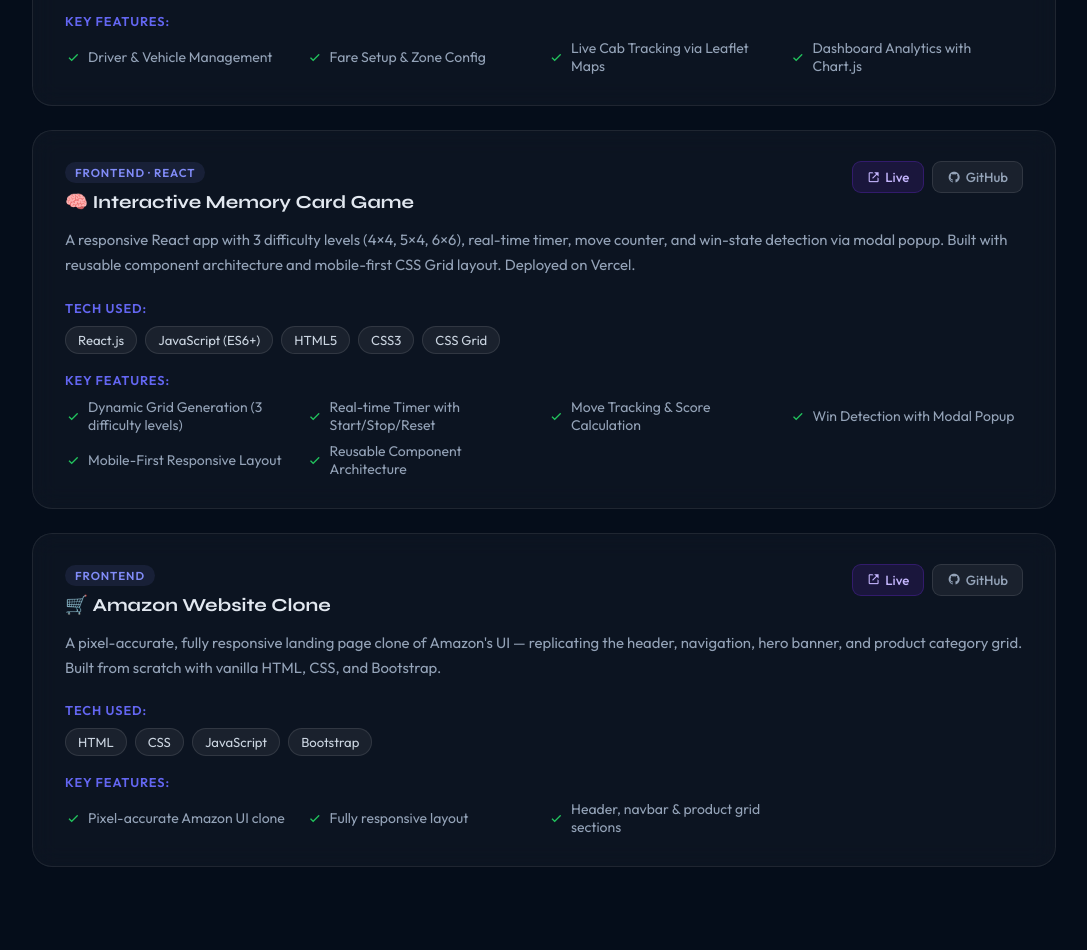
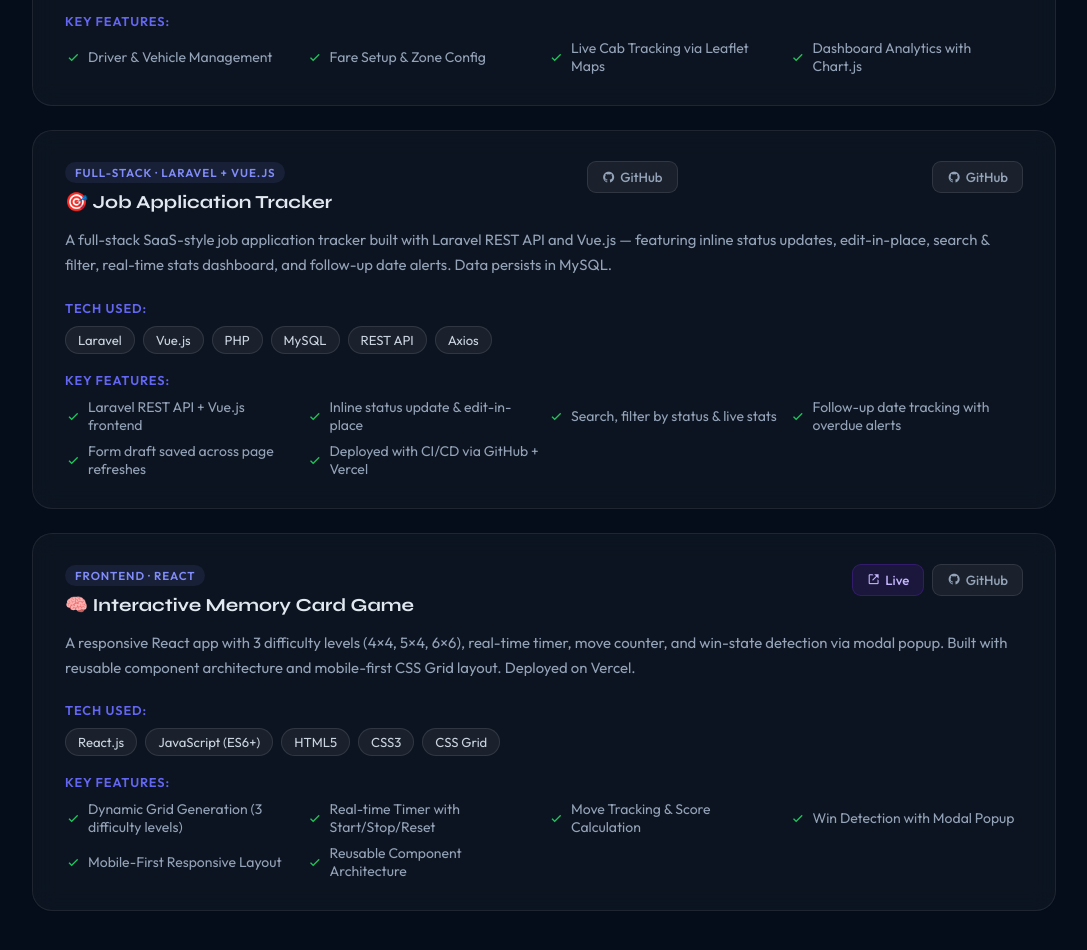
Before and after one commit to dev-rishitha/Portfolio, a plain HTML site: page index.html in a window 1280 px wide. Shown: the part 2620-3570 px from the top of the page, without its empty margins (96-1183 px from the left). Drawn offline with nearby package versions, Linux system fonts and the light colour scheme.

```diff
--- a/index.html
+++ b/index.html
@@ -236,7 +236,53 @@
       </div>
     </div>
 
-    <!-- PROJECT 2 — Memory Card Game -->
+    <!-- PROJECT 2 — Job Tracker -->
+    <div class="project-card reveal">
+      <div class="project-head">
+        <div>
+          <span class="project-tag-type">Full-Stack · Laravel + Vue.js</span>
+          <h4>🎯 Job Application Tracker</h4>
+        </div>
+        <div class="project-links">
+          <a class="proj-link-btn"
+             href="https://github.com/dev-rishitha"
+             target="_blank">
+            <i class='bx bxl-github'></i> GitHub
+          </a>
+        </div>
+        <div class="project-links">
+          <a class="proj-link-btn"
+             href="https://github.com/dev-rishitha"
+             target="_blank">
+            <i class='bx bxl-github'></i> GitHub
+          </a>
+        </div>
+      </div>
+
+      <p class="project-desc">
+        A full-stack SaaS-style job application tracker built with Laravel REST API
+        and Vue.js — featuring inline status updates, edit-in-place, search & filter,
+        real-time stats dashboard, and follow-up date alerts. Data persists in MySQL.
+      </p>
+
+      <p class="label">Tech Used:</p>
+      <div class="tags">
+        <span>Laravel</span><span>Vue.js</span><span>PHP</span>
+        <span>MySQL</span><span>REST API</span><span>Axios</span>
+      </div>
+
+      <p class="label">Key Features:</p>
+      <div class="features-grid">
+        <div class="feature-item"><i class='bx bx-check'></i> Laravel REST API + Vue.js frontend</div>
+        <div class="feature-item"><i class='bx bx-check'></i> Inline status update & edit-in-place</div>
+        <div class="feature-item"><i class='bx bx-check'></i> Search, filter by status & live stats</div>
+        <div class="feature-item"><i class='bx bx-check'></i> Follow-up date tracking with overdue alerts</div>
+        <div class="feature-item"><i class='bx bx-check'></i> Form draft saved across page refreshes</div>
+        <div class="feature-item"><i class='bx bx-check'></i> Deployed with CI/CD via GitHub + Vercel</div>
+      </div>
+    </div>
+
+    <!-- PROJECT 3 — Memory Card Game -->
     <div class="project-card reveal">
       <div class="project-head">
         <div>
@@ -277,46 +323,6 @@
         <div class="feature-item"><i class='bx bx-check'></i> Win Detection with Modal Popup</div>
         <div class="feature-item"><i class='bx bx-check'></i> Mobile-First Responsive Layout</div>
         <div class="feature-item"><i class='bx bx-check'></i> Reusable Component Architecture</div>
-      </div>
-    </div>
-
-    <!-- PROJECT 3 — Amazon Clone -->
-    <div class="project-card reveal">
-      <div class="project-head">
-        <div>
-          <span class="project-tag-type">Frontend</span>
-          <h4>🛒 Amazon Website Clone</h4>
-        </div>
-        <div class="project-links">
-          <a class="proj-link-btn live"
-             href="https://dev-rishitha.github.io/Amazon-Clone/"
-             target="_blank">
-            <i class='bx bx-link-external'></i> Live
-          </a>
-          <a class="proj-link-btn"
-             href="https://github.com/dev-rishitha"
-             target="_blank">
-            <i class='bx bxl-github'></i> GitHub
-          </a>
-        </div>
-      </div>
-
-      <p class="project-desc">
-        A pixel-accurate, fully responsive landing page clone of Amazon's UI —
-        replicating the header, navigation, hero banner, and product category grid.
-        Built from scratch with vanilla HTML, CSS, and Bootstrap.
-      </p>
-
-      <p class="label">Tech Used:</p>
-      <div class="tags">
-        <span>HTML</span><span>CSS</span><span>JavaScript</span><span>Bootstrap</span>
-      </div>
-
-      <p class="label">Key Features:</p>
-      <div class="features-grid">
-        <div class="feature-item"><i class='bx bx-check'></i> Pixel-accurate Amazon UI clone</div>
-        <div class="feature-item"><i class='bx bx-check'></i> Fully responsive layout</div>
-        <div class="feature-item"><i class='bx bx-check'></i> Header, navbar & product grid sections</div>
       </div>
     </div>
 
```
